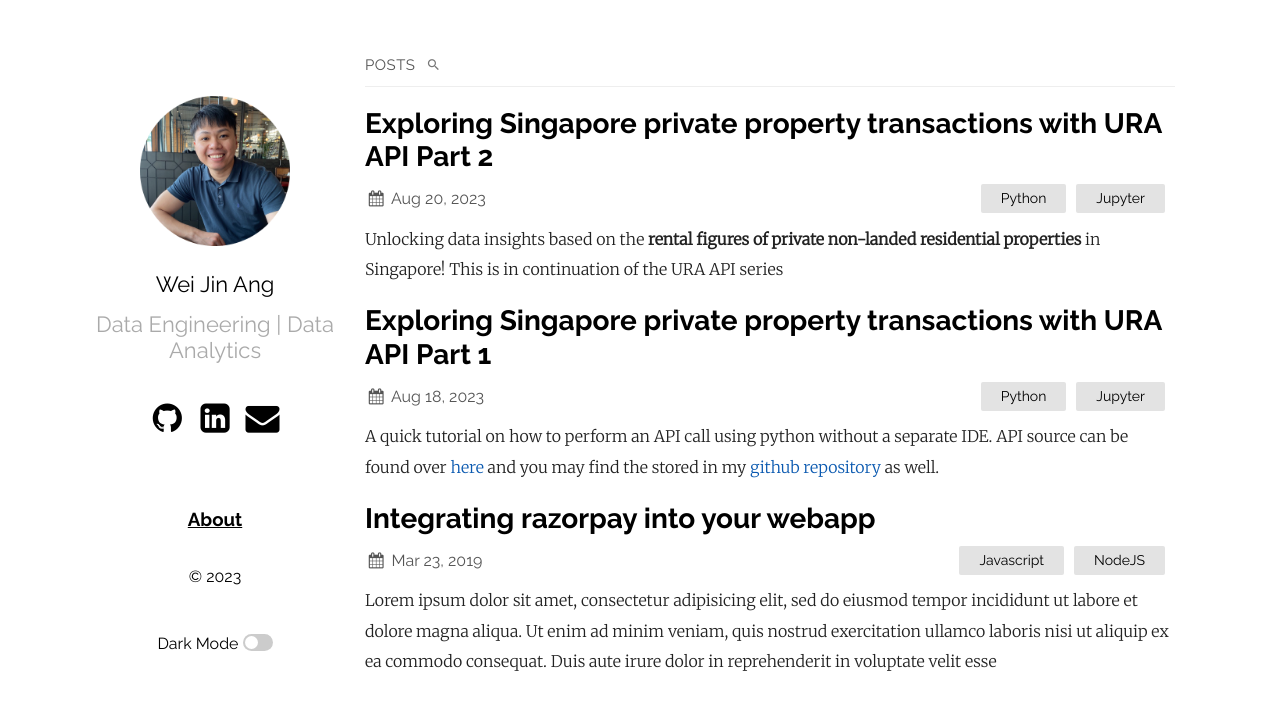
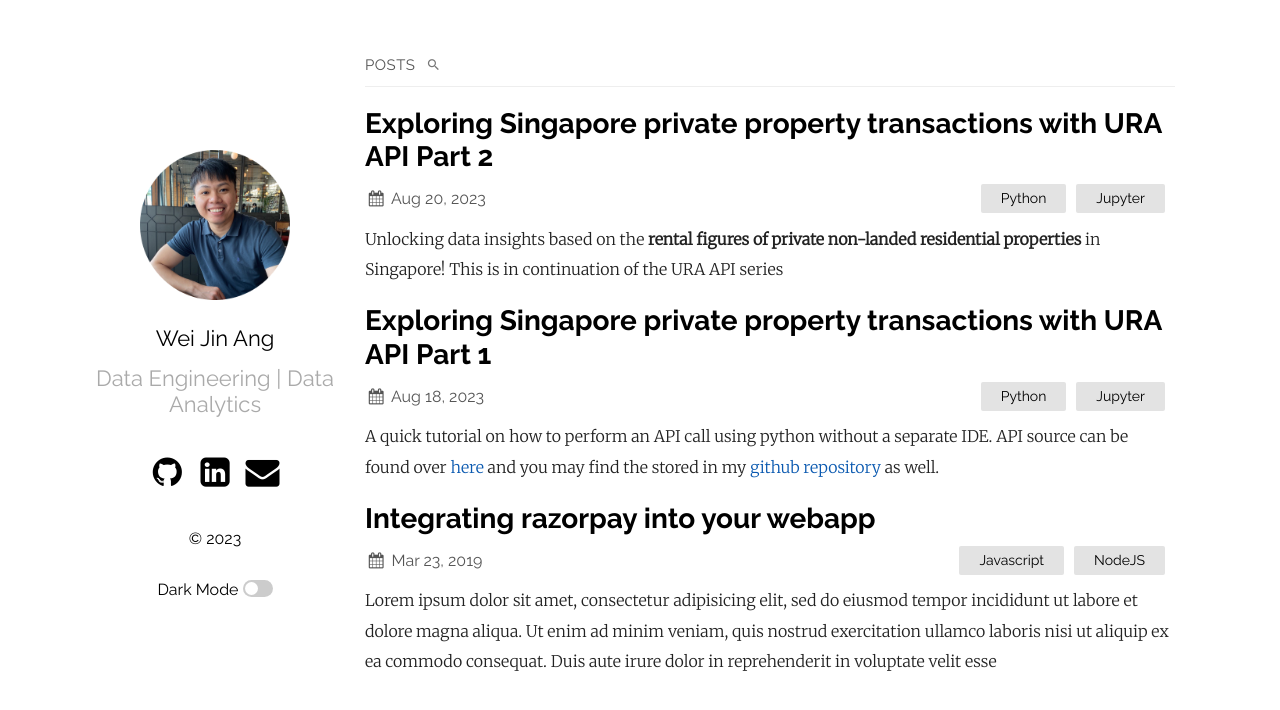
Before and after one commit to wjang96/wjang96.github.io, a Jekyll site: the page built from index.md, in a window 1280 px wide. Shown: the top 710 px of the page. Built offline with Jekyll 4.4.1, drawn with Linux system fonts in a browser that asks for light colours.

Commit message:
Update default.html

```diff
--- a/_layouts/default.html
+++ b/_layouts/default.html
@@ -147,10 +147,7 @@
         </ul>
       </nav>
       {%- endif -%}
-      <p class="about-footer {{condensed_class}}">
-        <a href="https://wjang96.github.io/about"><h3>About</h3></a>
-        <br>
-        &copy;
+      <p class="about-footer {{condensed_class}}">&copy;
         {{ "now" | date: "%Y" }}</p>
       {%- if site.plainwhite.dark_mode -%}
       <div class="about-footer {{condensed_class}}">
```
